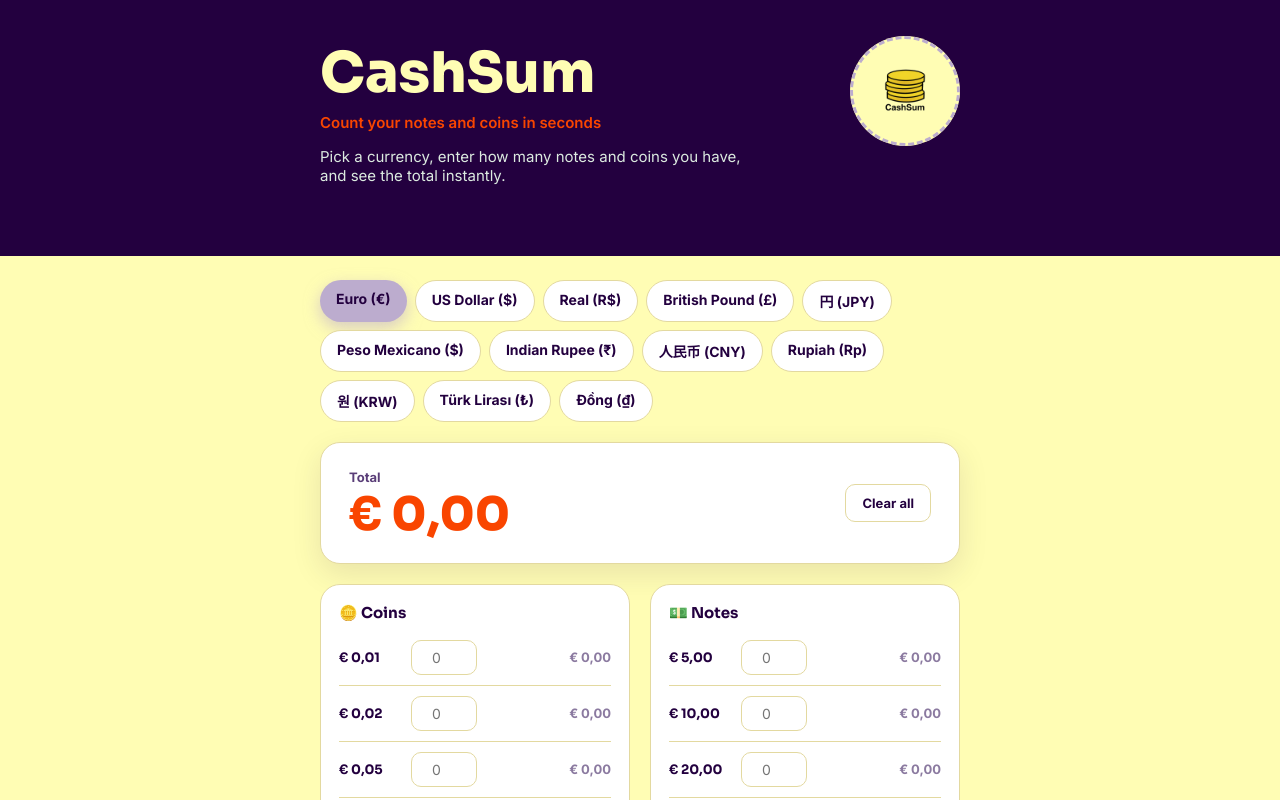
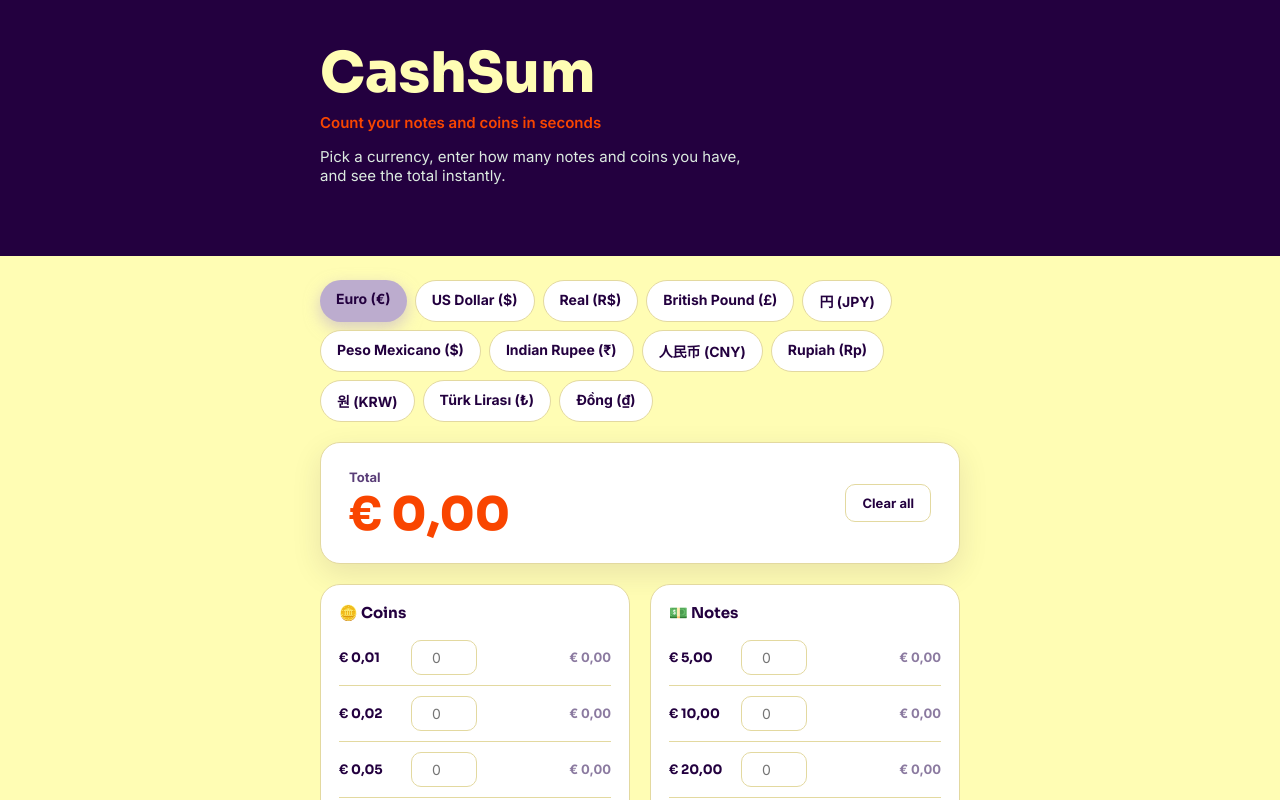
Before and after one commit to adilsonschmidtjunior-cpu/cashsum, a Next.js app: page /eur in a window 1280 px wide. Shown: the top 800 px of the page. Built offline with nearby package versions, Linux system fonts and the light colour scheme.

Commit message:
Update CashSumApp.jsx

```diff
--- a/components/CashSumApp.jsx
+++ b/components/CashSumApp.jsx
@@ -118,19 +118,8 @@
       `}</style>
 
       {/* Header */}
-      <div style={{ background: COLORS.indigo, padding: "44px 24px 56px", position: "relative", overflow: "hidden" }}>
-        <div
-          style={{
-            maxWidth: 640,
-            margin: "0 auto",
-            position: "relative",
-            display: "flex",
-            alignItems: "flex-start",
-            justifyContent: "space-between",
-            gap: 16,
-          }}
-        >
-          <div style={{ flex: 1, minWidth: 0 }}>
+      <div style={{ background: COLORS.indigo, padding: "44px 24px 56px" }}>
+        <div style={{ maxWidth: 640, margin: "0 auto" }}>
           <h1
             style={{
               fontFamily: "Sora, sans-serif",
@@ -166,33 +155,6 @@
           >
             {config.description}
           </p>
-          </div>
-
-          <div
-            style={{
-              width: 110,
-              height: 110,
-              minWidth: 110,
-              borderRadius: "50%",
-              background: COLORS.bg,
-              display: "flex",
-              alignItems: "center",
-              justifyContent: "center",
-              overflow: "hidden",
-              position: "relative",
-              marginTop: -8,
-            }}
-          >
-            <div
-              style={{
-                position: "absolute",
-                inset: 0,
-                borderRadius: "50%",
-                border: `3px dashed ${COLORS.purple}`,
-              }}
-            />
-            <img src="/logo.png" alt="CashSum logo" style={{ width: 100, height: "auto" }} />
-          </div>
         </div>
       </div>
 
```
Lines whose indentation alone changed are shown as unchanged.
